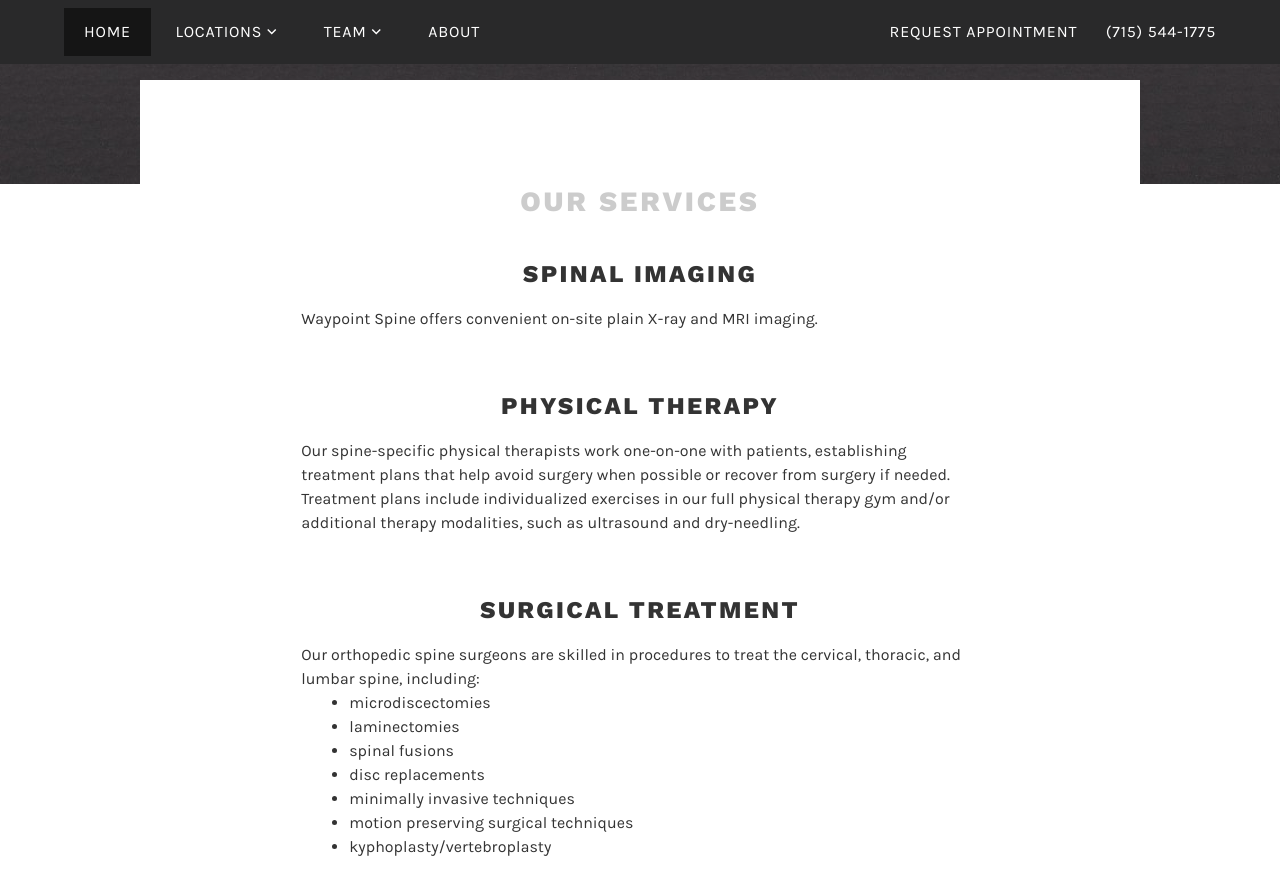
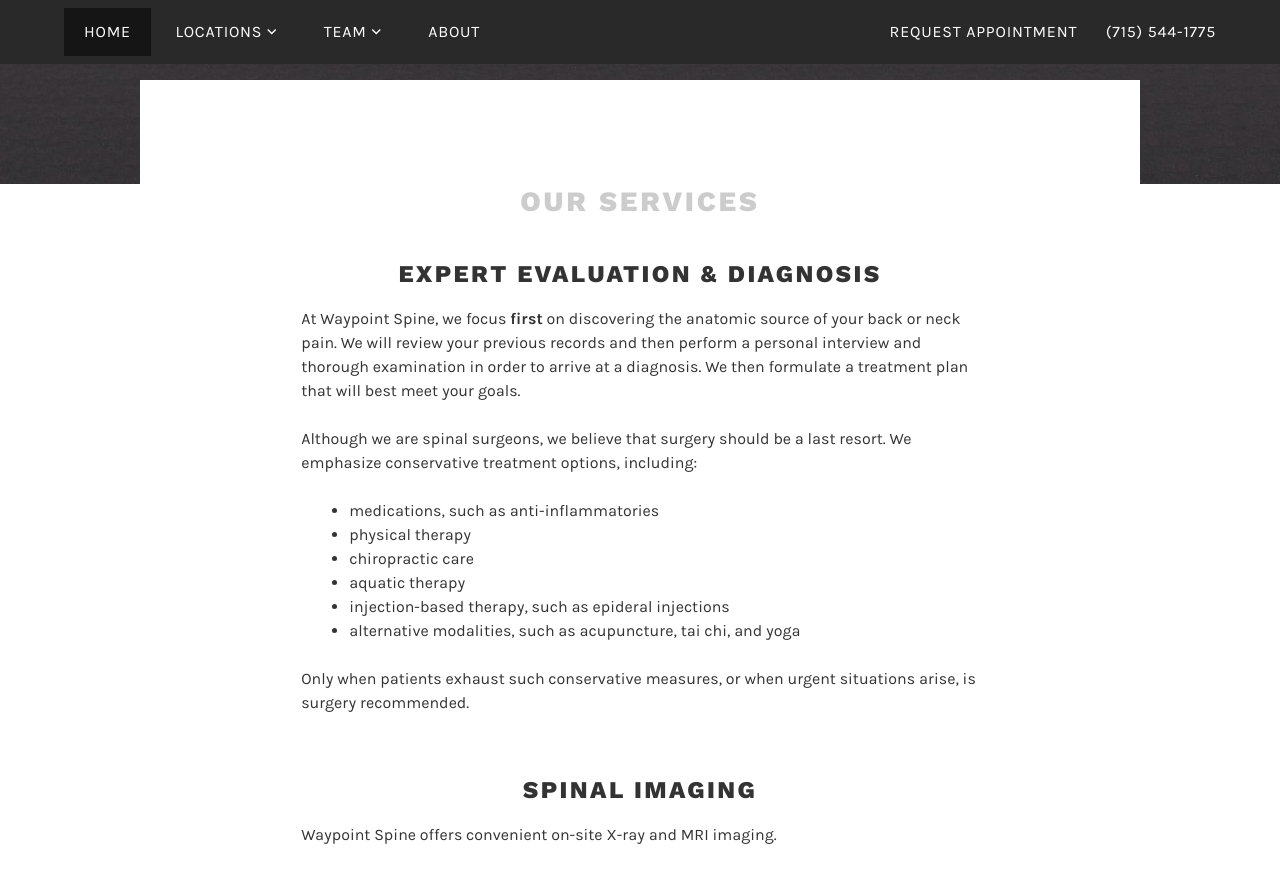
Before and after one commit to lfairchild/waypoint-spine, a Jekyll site: the page built from index.html, in a window 1280 px wide and 900 px high, scrolled down 3116 px. Shown: the top 895 px of the window. Built offline with Jekyll 4.4.1, drawn with Linux system fonts in a browser that asks for light colours; some of the changed text lies outside the part shown.

Commit message:
small edits and additions to text
Pages changed:
- about.html
- index.html
- locations/stevens-point-wi.html
- locations/wausau-wi.html
- team/jason-potocki.html
- team/todd-fairchild.html

```diff
--- a/index.html
+++ b/index.html
@@ -27,7 +27,7 @@ description: Waypoint Spine is an orthopedic practice dedicated to evaluating an
 	<div class="panel-content">
 		<div class="wrap">
 			<header class="entry-header">
-				<h2 class="entry-title">About Waypoint Spine</h2>
+				<h2 class="entry-title">Waypoint Spine &mdash; spine is all we do</h2>
 
 			</header><!-- .entry-header -->
 
@@ -65,17 +65,37 @@ description: Waypoint Spine is an orthopedic practice dedicated to evaluating an
 			</header><!-- .entry-header -->
 
 			<div class="entry-content">
+				<h3>Expert Evaluation &amp; Diagnosis</h3>
+                <p>At Waypoint Spine, we focus <strong>first</strong> on discovering the anatomic
+                source of your back or neck pain. We will review your previous records and then
+                perform a personal interview and thorough examination in order to arrive at a
+                diagnosis. We then formulate a treatment plan that will best meet your goals.</p>
+                <!-- Further imaging of your spine may be necessary to determine "the pain -->
+                <!-- generator". After compiling all this information, we then formulate a treatment plan that -->
+                <!-- will best meet your goals.</p> -->
+                <p>Although we are spinal surgeons, we believe that surgery should be a last resort.
+                We emphasize conservative treatment options, including:
+                <ul>
+                  <li>medications, such as anti-inflammatories</li>
+                  <li>physical therapy</li>
+                  <li>chiropractic care</li>
+                  <li>aquatic therapy</li>
+                  <li>injection-based therapy, such as epideral injections</li>
+                  <li>alternative modalities, such as acupuncture, tai chi, and yoga</li>
+                </ul>
+                Only when patients exhaust such conservative measures, or when urgent situations
+                arise, is surgery recommended.</p>
 				<h3>Spinal Imaging</h3>
-        <p>Waypoint Spine offers convenient on-site plain X-ray and MRI imaging.</p>
+                <p>Waypoint Spine offers convenient on-site X-ray and MRI imaging.</p>
                 <h3>Physical Therapy</h3>
-        <p>Our spine-specific physical therapists work one-on-one with patients, establishing
-        treatment plans that help avoid surgery when possible or recover from surgery if needed. Treatment plans include
-        individualized exercises in our full physical therapy gym and/or additional therapy
-        modalities, such as ultrasound and dry-needling.</p>
+                <p>Our spine-specific physical therapists work one-on-one with patients,
+                establishing treatment plans that may help avoid surgery. In the event that surgery is needed, our physical therapists
+                develop appropriate treatment for post-operative rehabilitation. Treatment plans include individualized exercises in our full
+                physical therapy gym and/or additional therapy modalities, such as ultrasound and
+                dry-needling.</p>
                 <h3>Surgical Treatment</h3>
-        <p style="display:inline;">Our orthopedic spine surgeons are skilled in
-        procedures to treat the cervical, thoracic, and lumbar spine,
-        including:
+                <p style="display:inline;">Our orthopedic spine surgeons are skilled in procedures
+                to treat the cervical, thoracic, and lumbar spine, including:
                 <ul>
                   <li>microdiscectomies</li>
                   <li>laminectomies</li>
@@ -127,8 +147,8 @@ description: Waypoint Spine is an orthopedic practice dedicated to evaluating an
         <p itemscope="" itemtype="http://schema.org/PostalAddress" itemprop="address">Dr. Todd A. Fairchild<br /><a href="{{ "/locations/wausau-wi/" | relative_url }}">3301 Rib Mountain Drive<br />Wausau, WI 54401</a>
         </p>
         <h3>Office Hours</h3>
-        <p><time itemprop="openingHours" datetime="Mo-Fr 08:00-16:00">8:00 a.m. - 4:00 p.m.<br />Monday through Friday</time></p>
-        <p>Phone: <span itemprop="telephone">(715) 544-1775</span><br />Fax: <span itemprop="faxNumber">(715) 544-1769</span></p>
+        <p><time itemprop="openingHours" datetime="Mo-Fr 08:00-16:00">8:00 a.m. &ndash; 4:00 p.m.<br />Monday through Friday</time></p>
+        <p>Phone: <span itemprop="telephone"><a href="tel:1-715-544-1775">(715) 544-1775</a></span><br />Fax: <span itemprop="faxNumber"><a href="tel:1-715-544-1769">(715) 544-1769</a></span></p>
 			</div><!-- .entry-content -->
 
 
--- a/locations/stevens-point-wi.html
+++ b/locations/stevens-point-wi.html
@@ -7,10 +7,11 @@ featured_image_path: "/assets/img/portrait-jason-potocki.jpg"
 
 <article class="post type-post status-publish format-standard has-post-thumbnail hentry">
   <header class="entry-header">
-	  <h1 class="entry-title">Dr. Jason J. Potocki</h1>
-    <div class="entry-meta">Stevens Point, WI</div>
+	  <h1 class="entry-title">Stevens Point, WI</h1>
+    <div class="entry-meta">Dr. Jason J. Potocki</div>
   </header>
 	<div class="entry-content">
+      <p>Our Stevens Point office is divided between two locations.</p>
       <p><a href="{{ "/team/jason-potocki/" | relative_url }}">Dr. Jason J. Potocki</a> is the orthopedic spine surgeon located at our Stevens Point location. His office is located behind the Klasinski Clinic building. In addition to Dr. Potocki's provider office hours, this location offers Physical Therapy and MRI imaging.</p>
   </div>
   <div class="post-thumbnail">
--- a/locations/wausau-wi.html
+++ b/locations/wausau-wi.html
@@ -7,8 +7,8 @@ featured_image_path: "/assets/img/portrait-todd-fairchild.jpg"
 
 <article class="post type-post status-publish format-standard has-post-thumbnail hentry">
   <header class="entry-header">
-	  <h1 class="entry-title">Dr. Todd A. Fairchild</h1>
-    <div class="entry-meta">Wausau, WI &mdash; Coming in January 2019</div>
+	  <h1 class="entry-title">Wausau, WI &mdash; Coming in January 2019</h1>
+    <div class="entry-meta">Dr. Todd A. Fairchild</div>
   </header>
 	<div class="entry-content">
       <p><a href="{{ "/team/todd-fairchild/" | relative_url }}">Todd A. Fairchild, M.D.</a>, is an orthopedic spine surgeon at Waypoint Spine. Dr. Fairchild
--- a/team/jason-potocki.html
+++ b/team/jason-potocki.html
@@ -27,7 +27,7 @@ featured_image_path: "/assets/img/portrait-jason-potocki.jpg"
 		</div><!-- .author-heading -->
 		<p class="author-bio">
 			Orthopedic Spine Surgeon
-      <a href="{{ "/locations/stevens-point-wi/" | relative_url }}" class="author-link">Stevens Point, WI &mdash; Coming in September 2018</a>
+      <a href="{{ "/locations/stevens-point-wi/" | relative_url }}" class="author-link">Stevens Point, WI</a>
 		</p><!-- .author-bio -->
 	</div>
   <footer class="entry-footer"> </footer>
```
Also changed, not shown: about.html (+16 -8 lines), team/todd-fairchild.html (+4 -3 lines). Lines whose indentation alone changed are shown as unchanged.
